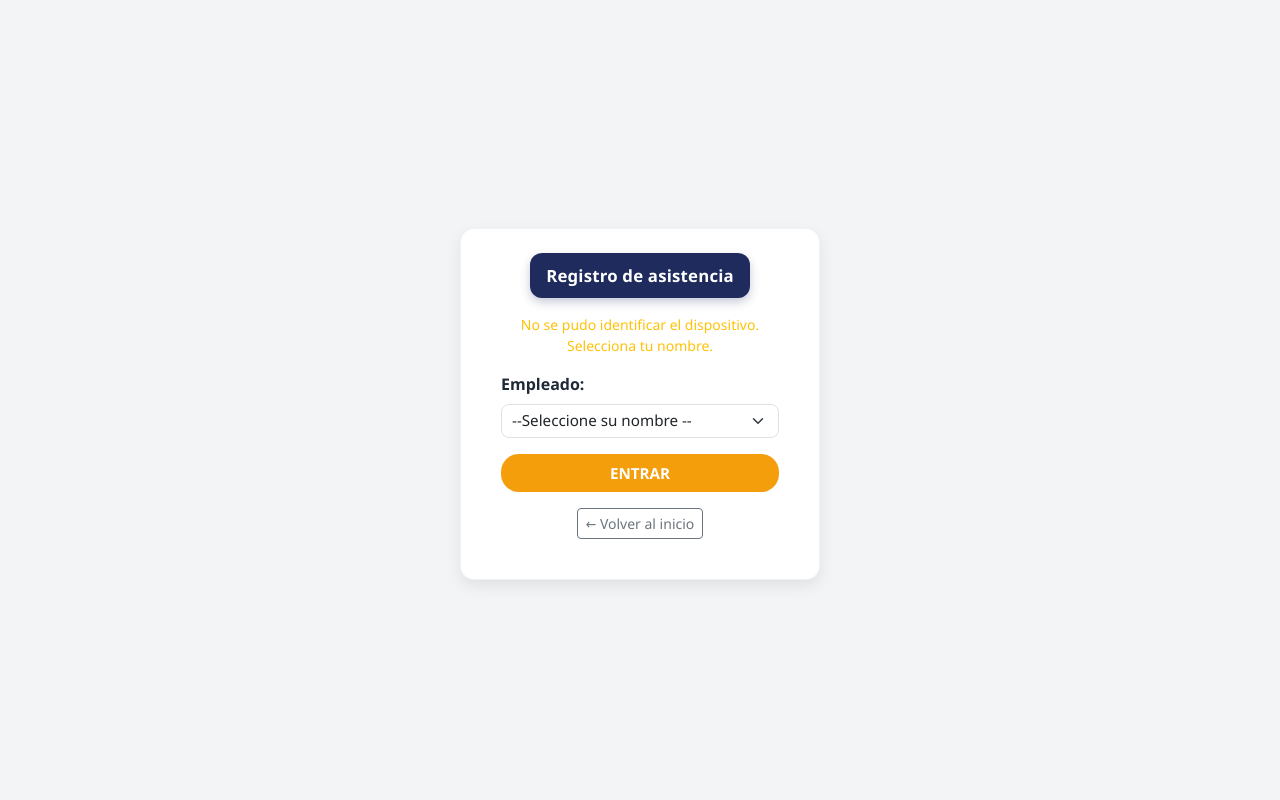
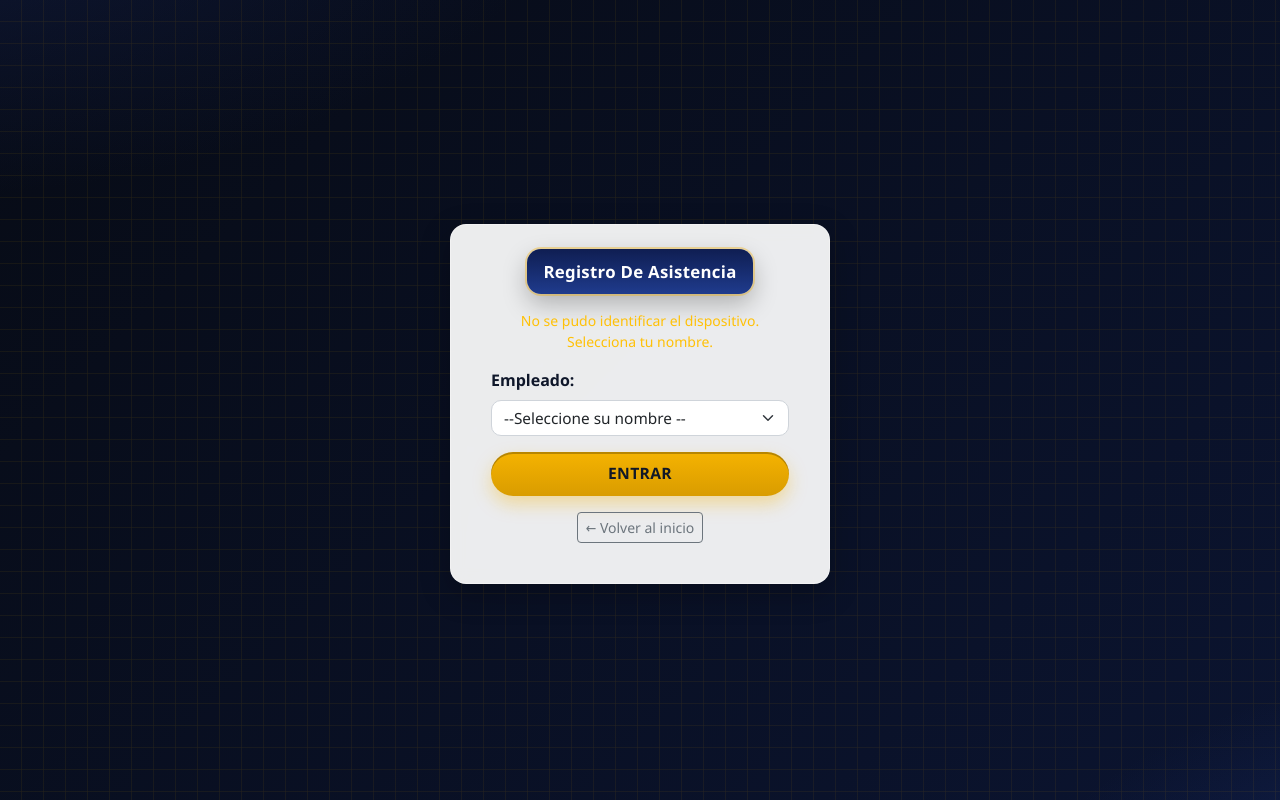
Before and after one commit to ichigo34/asistencia-nakama-service, a Django app: page /auto/ in a window 1280 px wide. Run offline with Django 5.2, Linux system fonts and the light colour scheme; data that the repository does not hold is empty; some libraries are stand-ins or nearby versions.

Commit message:
style: tema high-tech (azul/amarillo/blanco/negro) con fondo degradé oscuro, retícula, glass cards y CTA con glow

```diff
--- a/app/static/css/formulario.css
+++ b/app/static/css/formulario.css
@@ -1,38 +1,54 @@
 :root{
-    /* Paleta corporativa */
-    --brand-primary:#1e2b5c; /* Azul corporativo oscuro */
-    --brand-primary-dark:#2d3e7f; /* Azul corporativo medio (hover) */
-    --brand-accent:#f59e0b; /* CTA dorado/naranja */
-    --brand-accent-dark:#ff9500;
+    /* Paleta high-tech (azul, amarillo, blanco y negro) */
+    --brand-primary:#0f1e52; /* azul profundo */
+    --brand-primary-dark:#1f3b8d; /* azul hover */
+    --brand-accent:#f5b301; /* amarillo CTA */
+    --brand-accent-dark:#d99c00;
 
+    --black:#070b15;
     --white:#ffffff;
     --gray-50:#f3f4f6;
     --gray-500:#6b7280;
 
     --success:#10b981;
     --danger:#ef4444;
-    --warning:#f59e0b;
+    --warning:#f5b301;
     --info:#3b82f6;
 }
 
 body {
-    background: var(--gray-50);
+    /* Fondo tecnológico: degradé oscuro + retícula sutil */
+    background:
+      radial-gradient(1200px 600px at -10% -20%, rgba(24,39,94,.55), transparent 60%),
+      radial-gradient(900px 500px at 120% 120%, rgba(31,59,141,.45), transparent 60%),
+      linear-gradient(135deg, var(--black) 0%, #0b1430 100%);
+    position: relative;
     font-family: 'Segoe UI', Tahoma, Geneva, Verdana, sans-serif;
-    color: #0f172a;
+    color: #e5e7eb;
     min-height: 100vh;
     display: flex;
     align-items: center;
     justify-content: center;
 }
 
+/* retícula */
+body::before{
+    content:""; position: fixed; inset:0; pointer-events:none; opacity:.12;
+    background-image:
+      linear-gradient(transparent 95%, rgba(245,179,1,.55) 96%),
+      linear-gradient(90deg, transparent 95%, rgba(245,179,1,.55) 96%);
+    background-size: 22px 22px;
+}
+
 .card {
-    background-color: var(--white);
-    color: #1f2937;
-    border-radius: 14px;
-    border: 1px solid rgba(30,43,92,0.06);
-    box-shadow: 0 6px 16px rgba(0, 0, 0, 0.08);
+    background: rgba(255,255,255,.92);
+    color: #0f172a;
+    border-radius: 16px;
+    border: 1px solid rgba(255,255,255,.35);
+    box-shadow: 0 10px 30px rgba(0,0,0,.25);
+    backdrop-filter: blur(8px) saturate(120%);
     animation: fadeIn 0.6s ease;
-    max-width: 360px;
+    max-width: 380px;
     margin: 16px auto;
 }
 
@@ -42,28 +58,32 @@ body {
 
 /* Encabezado estilo "chip" morado como en el diseño */
 .header-chip {
-    background-color: var(--brand-primary);
+    background: linear-gradient(180deg, var(--brand-primary), var(--brand-primary-dark));
     color: #fff;
     display: inline-block;
     padding: 10px 16px;
-    border-radius: 12px;
+    border-radius: 14px;
     font-weight: 800;
     font-size: 1.05rem;
-    letter-spacing: .2px;
-    box-shadow: 0 4px 10px rgba(30, 43, 92, 0.25);
+    letter-spacing: .3px;
+    box-shadow: 0 0 0 2px rgba(245,179,1,.35), 0 10px 24px rgba(0,0,0,.25);
+    text-transform: capitalize;
 }
 
 /* Botón amarillo ENTRAR */
 .btn-entrar {
-    background-color: var(--brand-accent);
+    background: linear-gradient(180deg, var(--brand-accent), var(--brand-accent-dark));
     border: none;
-    color: #ffffff;
-    font-weight: 700;
-    border-radius: 18px;
-    padding: 8px 18px;
-    font-size: .95rem;
+    color: #111827;
+    font-weight: 800;
+    border-radius: 22px;
+    padding: 10px 20px;
+    font-size: .98rem;
+    box-shadow: 0 8px 18px rgba(245,179,1,.35), 0 2px 0 rgba(0,0,0,.25) inset;
+    text-transform: uppercase;
+    letter-spacing: .3px;
 }
-.btn-entrar:hover { background-color: var(--brand-accent-dark); color: #ffffff; }
+.btn-entrar:hover { filter: brightness(1.05); color:#0f172a; }
 
 @keyframes fadeIn {
     from { opacity: 0; transform: translateY(20px); }
@@ -71,8 +91,8 @@ body {
 }
 
 /* Controles compactos y con foco azul */
-.form-select, .form-control { height: 34px; padding: 4px 10px; font-size: .95rem; border-radius: 8px; }
-.form-select:focus, .form-control:focus { border-color: var(--info); box-shadow: 0 0 0 .2rem rgba(59,130,246,.18); }
+.form-select, .form-control { height: 36px; padding: 6px 12px; font-size: .96rem; border-radius: 10px; border-color:#cfd4da; }
+.form-select:focus, .form-control:focus { border-color: var(--brand-accent); box-shadow: 0 0 0 .2rem rgba(245,179,1,.25); background:#fff; color:#0f172a; }
 
 .select2-container--default .select2-selection--single { height: 34px; padding: 3px 10px; border-color: #cfd4da; border-radius: 8px; }
 .select2-container--default .select2-selection--single .select2-selection__arrow b{ border-color: #666 transparent transparent transparent; }
@@ -83,8 +103,8 @@ body {
 .success-card { border-radius: 16px; box-shadow: 0 8px 20px rgba(0,0,0,.15); }
 
 /* Botones y estados Bootstrap mapeados a la paleta */
-.btn-primary{ background-color: var(--brand-primary) !important; border-color: var(--brand-primary) !important; }
-.btn-primary:hover{ background-color: var(--brand-primary-dark) !important; border-color: var(--brand-primary-dark) !important; }
+.btn-primary{ background: linear-gradient(180deg, var(--brand-primary), var(--brand-primary-dark)) !important; border-color: var(--brand-primary-dark) !important; }
+.btn-primary:hover{ filter: brightness(1.05) !important; }
 .btn-success{ background-color: var(--success) !important; border-color: var(--success) !important; }
 .btn-danger{ background-color: var(--danger) !important; border-color: var(--danger) !important; }
 .btn-warning{ background-color: var(--warning) !important; border-color: var(--warning) !important; color:#111827 !important; }
```
